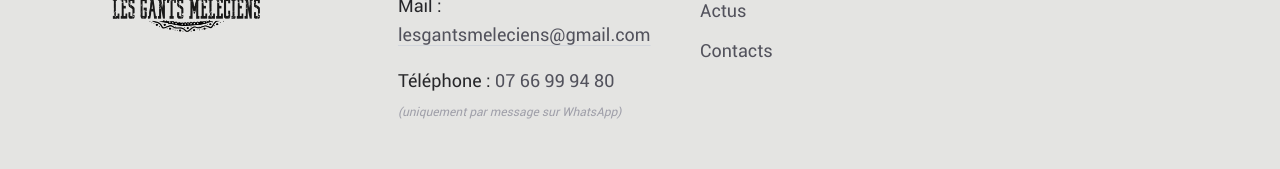
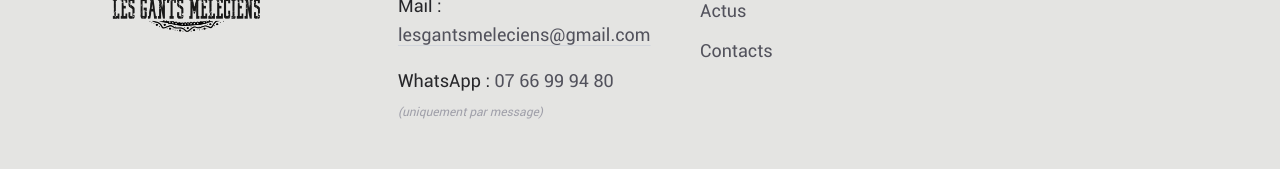
Before and after one commit to YoLaub/assp_lesgantsmeleciens_site, a Next.js app: page /contact in a window 1280 px wide. Shown: the part 1654-1823 px from the top of the page. Built offline with nearby package versions, Linux system fonts and the light colour scheme; no server answers.

Commit message:
feat(UI): position carte

```diff
--- a/src/app/(front)/_components/Footer.tsx
+++ b/src/app/(front)/_components/Footer.tsx
@@ -37,8 +37,8 @@ export function Footer() {
                                 <a href="mailto:lesgantsmeleciens@gmail.com" className="hover:text-brand-red transition-colors underline decoration-gray-300 underline-offset-4">lesgantsmeleciens@gmail.com</a>
                             </p>
                             <p>
-                                <span className="font-medium text-zinc-800">Téléphone :</span> 07 66 99 94 80<br/>
-                                <span className="text-xs italic text-zinc-400 font-normal">(uniquement par message sur WhatsApp)</span>
+                                <span className="font-medium text-zinc-800">WhatsApp :</span> 07 66 99 94 80<br/>
+                                <span className="text-xs italic text-zinc-400 font-normal">(uniquement par message)</span>
                             </p>
                         </div>
                     </div>
--- a/src/app/(front)/contact/page.tsx
+++ b/src/app/(front)/contact/page.tsx
@@ -28,18 +28,25 @@ export default function ContactPage() {
 
             <div className="grid grid-cols-1 md:grid-cols-2 gap-12 md:gap-16 items-center">
 
-                {/* Carte */}
+                {/* Carte (OpenStreetMap — sans cookies ni traceurs, conforme RGPD) */}
                 <div className="w-full aspect-square md:aspect-auto md:h-[420px] overflow-hidden shadow-md border border-gray-100">
                     <iframe
                         title="Complexe sportif de la Madeleine, Plumelec"
-                        src="https://maps.google.com/maps?q=Complexe%20sportif%20de%20la%20Madeleine%2C%20Route%20de%20Josselin%2056420%20Plumelec&output=embed"
+                        src="https://www.openstreetmap.org/export/embed.html?bbox=-2.6474%2C47.8388%2C-2.6314%2C47.8478&layer=mapnik&marker=47.84331%2C-2.63938"
                         width="100%"
                         height="100%"
                         style={{ border: 0 }}
                         loading="lazy"
                         referrerPolicy="no-referrer-when-downgrade"
-                        allowFullScreen
                     />
+                    <a
+                        href="https://www.openstreetmap.org/?mlat=47.84331&mlon=-2.63938#map=17/47.84331/-2.63938"
+                        target="_blank"
+                        rel="noopener noreferrer"
+                        className="sr-only"
+                    >
+                        Voir le Complexe sportif de la Madeleine sur OpenStreetMap
+                    </a>
                 </div>
 
                 {/* Colonne Contact + Bureau */}
```
